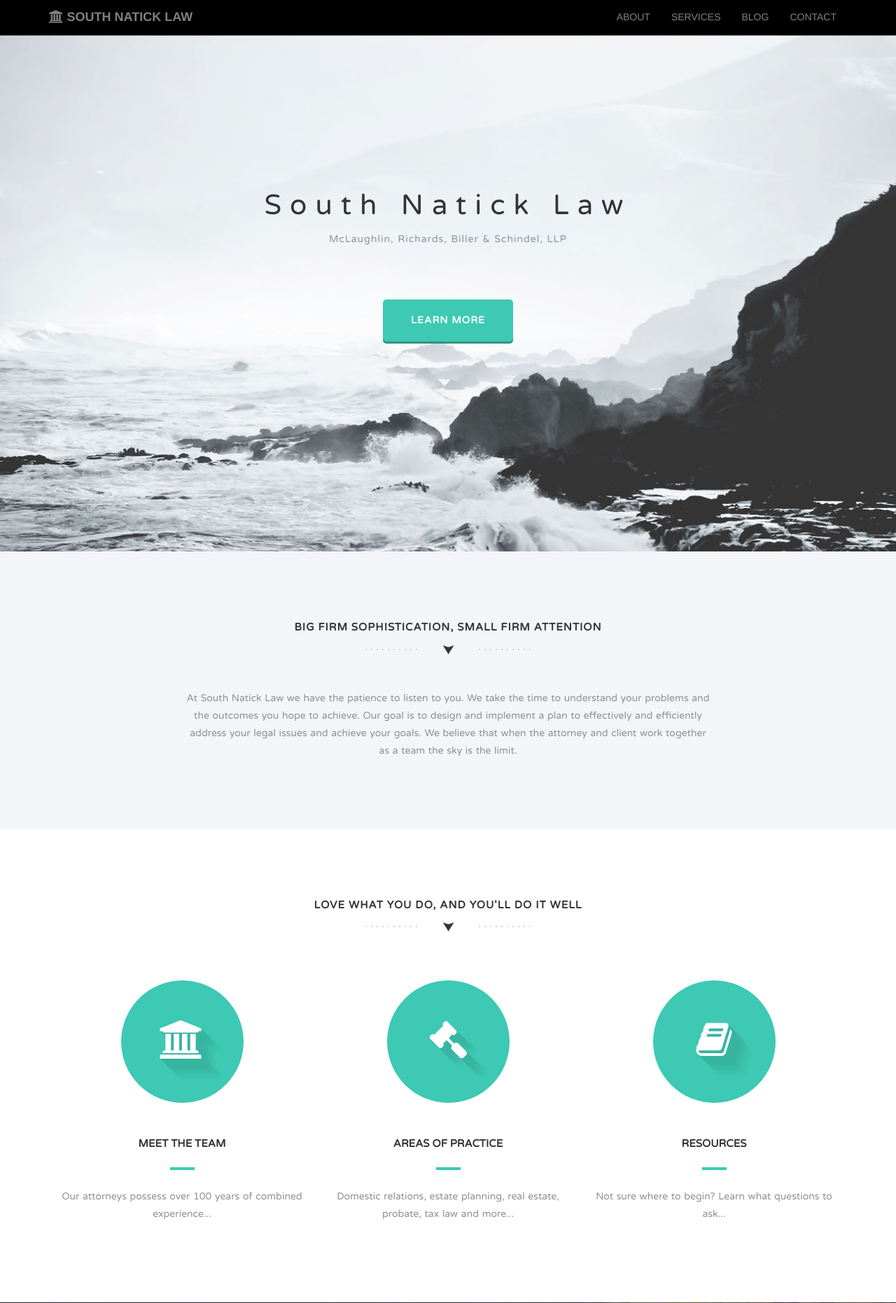
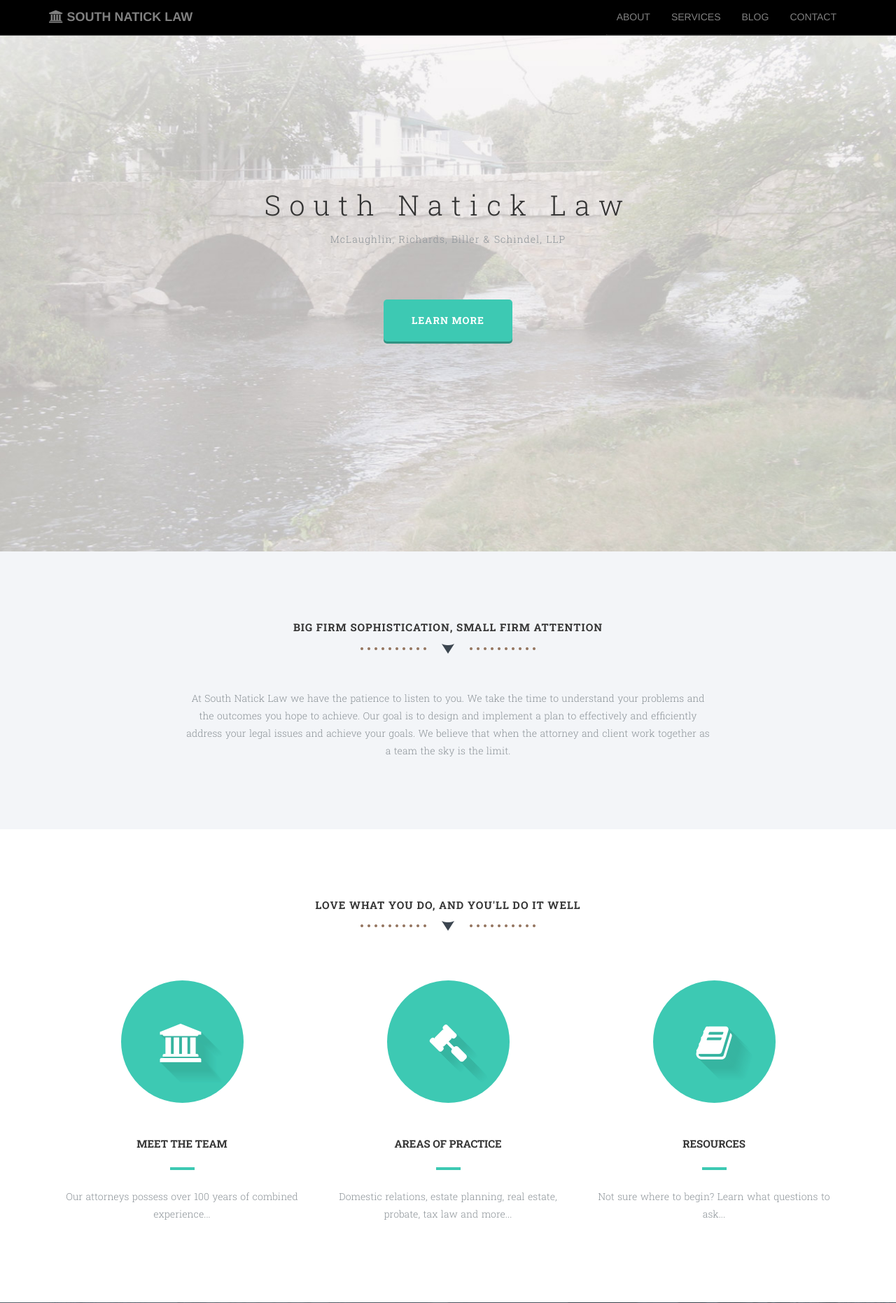
Before and after one commit to samajammin/south-natick-law, a Django app: page /newhome in a window 1280 px wide. Shown: the top 1862 px of the page at 70% size. Run offline with Django 3.2, Linux system fonts and the light colour scheme; parts of the project's set-up code (start-up, migrations or seed data) failed here and were passed over; some libraries are stand-ins or nearby versions.

Commit message:
Update SNL images

```diff
--- a/website/static/css/custom.css
+++ b/website/static/css/custom.css
@@ -85,3 +85,46 @@
     padding-top: 30px;
     padding-bottom: 20px;
 }
+
+/* Icon Hover Effects */
+/*.icon i {*/
+	/*color: #eea303;*/
+	/*box-shadow: 0 0 0 3px #fff;*/
+	/*-webkit-transition: color 0.3s;*/
+	/*-moz-transition: color 0.3s;*/
+	/*transition: color 0.3s;*/
+/*}*/
+
+/*.icon:after i {*/
+	/*top: -2px;*/
+	/*left: -2px;*/
+	/*padding: 2px;*/
+	/*z-index: -1;*/
+	/*background: #fff;*/
+	/*-webkit-transition: -webkit-transform 0.2s, opacity 0.2s;*/
+	/*-moz-transition: -moz-transform 0.2s, opacity 0.2s;*/
+	/*transition: transform 0.2s, opacity 0.2s;*/
+/*}*/
+
+/* Effect 2a */
+/*todo change color on hover. tried both the div and the i, nothing changed*/
+.icon:hover div {
+	color: black;
+}
+
+/*.icon:hover:after i {*/
+	/*-webkit-transform: scale(0.85);*/
+	/*-moz-transform: scale(0.85);*/
+	/*-ms-transform: scale(0.85);*/
+	/*transform: scale(0.85);*/
+/*}*/
+
+/*his colors:
+
+Green: #3DC9B3
+Dark: #242830
+
+Dark: #3C4650
+Brown: #967762
+
+*/
--- a/website/static/css/styles.css
+++ b/website/static/css/styles.css
@@ -1,4 +1,14 @@
 /* ! normalize.css v1.0.0 | MIT License | git.io/normalize */
+
+/*his colors:
+
+Green: #3DC9B3
+Dark: #242830
+
+Dark: #3C4650
+Brown: #967762
+
+*/
 
 /* ==========================================================================
 HTML5 display definitions
@@ -29,9 +39,11 @@ html { font-size: 100%; /* 1 */
 html, html a { -webkit-font-smoothing: antialiased; text-shadow: 1px 1px 1px rgba(0, 0, 0, 0.004); }
 /* * Addresses `font-family` inconsistency between `textarea` and other form
 * elements. */
-html, button, input, select, textarea { font-family: 'Varela Round', sans-serif; }
+/*html, button, input, select, textarea { font-family: 'Varela Round', sans-serif; }*/
+html, button, input, select, textarea { font-family: 'Roboto Slab', sans-serif; }
 /* * Addresses margins handled incorrectly in IE 6/7. */
-body { margin: 0; font-family: 'Varela Round', sans-serif; }
+/*body { margin: 0; font-family: 'Varela Round', sans-serif; }*/
+body { margin: 0; font-family: 'Roboto Slab', sans-serif; }
 /* ==========================================================================
 Links
 ========================================================================== */
--- a/website/templates/areas-of-practice.html
+++ b/website/templates/areas-of-practice.html
@@ -55,6 +55,7 @@
                         <span class="fa-stack fa-2x">
                               <i class="fa fa-circle fa-stack-2x text-primary"></i>
                               <i class="fa fa-envelope-o fa-stack-1x fa-inverse"></i>
+                            <i class="fa fa-briefcase fa-stack-1x fa-inverse"></i>
         {#                      <i class="fa fa-archive fa-stack-1x fa-inverse"></i>#}
         {#                    <i class="fa fa-calculator fa-stack-1x fa-inverse"></i>#}
         {#                      <i class="fa fa-home fa-stack-1x fa-inverse"></i>#}
--- a/website/templates/new-base.html
+++ b/website/templates/new-base.html
@@ -6,6 +6,8 @@
     <meta name="viewport" content="width=device-width, initial-scale=1">
     <title>{% block title %}South Natick Law | MetroWest Attorneys{% endblock %}</title>
     <link href='http://fonts.googleapis.com/css?family=Varela+Round' rel='stylesheet' type='text/css'>
+    <link href='http://fonts.googleapis.com/css?family=Roboto+Slab:300,700' rel='stylesheet' type='text/css'>
+    <link href='http://fonts.googleapis.com/css?family=Roboto' rel='stylesheet' type='text/css'>
     <link href="../static/css/bootstrap.min.css" rel="stylesheet">
     <link href="http://netdna.bootstrapcdn.com/font-awesome/4.3.0/css/font-awesome.min.css" rel="stylesheet">
     <link href="../static/css/flexslider.css" rel="stylesheet" >
--- a/website/templates/new-home.html
+++ b/website/templates/new-home.html
@@ -48,24 +48,39 @@
                 <h2 class="arrow">Love what you do, and you'll do it well</h2>
                 <div class="features-wrapper">
                   <div class="col-md-4 wp2">
+{#                      todo where is link better? icon or favicon?#}
+                      <a href="{% url 'about' %}">
                     <div class="icon">
+{#                        <a href="{% url 'about' %}">#}
                       <i class="fa fa-university shadow"></i>
+{#                            </a>#}
                     </div>
-                        <h3>Meet the Team</h3>
+{#                          </a>#}
+                        <a href="{% url 'about' %}">
+                            <h3>Meet the Team</h3>
+                        </a>
                         <p>Our attorneys possess over 100 years of combined experience...</p>
                   </div>
                   <div class="col-md-4 wp2 delay-05s">
+                      <a href="{% url 'aop' %}">
                     <div class="icon">
                       <i class="fa fa-gavel shadow"></i>
                     </div>
+                      </a>
+                      <a href="{% url 'aop' %}">
                         <h3>Areas of Practice</h3>
+                      </a>
                         <p>Domestic relations, estate planning, real estate, probate, tax law and more...</p>
                   </div>
                   <div class="col-md-4 wp2 delay-1s">
+                      <a href="{% url 'blog' %}">
                     <div class="icon">
                       <i class="fa fa-book shadow"></i>
                     </div>
+                      </a>
+                      <a href="{% url 'blog' %}">
                         <h3>Resources</h3>
+                      </a>
                         <p>Not sure where to begin? Learn what questions to ask...</p>
                   </div>
                   <div class="clearfix"></div>
```
Also changed, not shown: website/templates/blog.html (+6 -4 lines), website/templates/view_post.html (+6 -1 lines), website/static/img/h1-bg.png, website/static/img/hero-bg.jpg, website/static/img/plants-bg.jpg.
